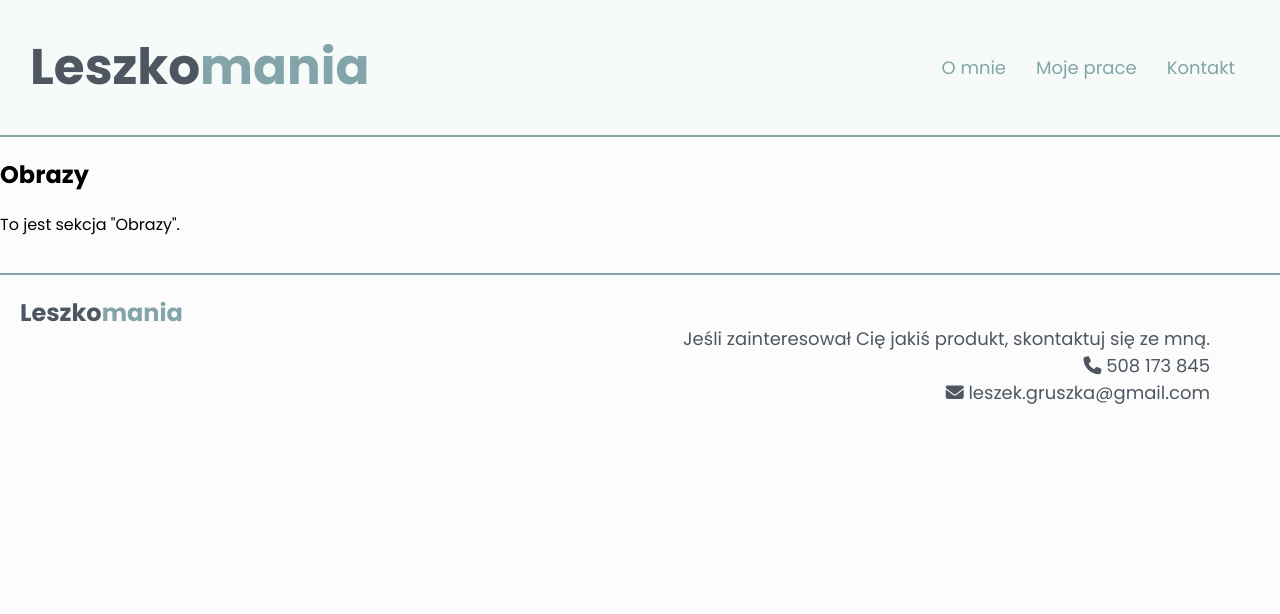
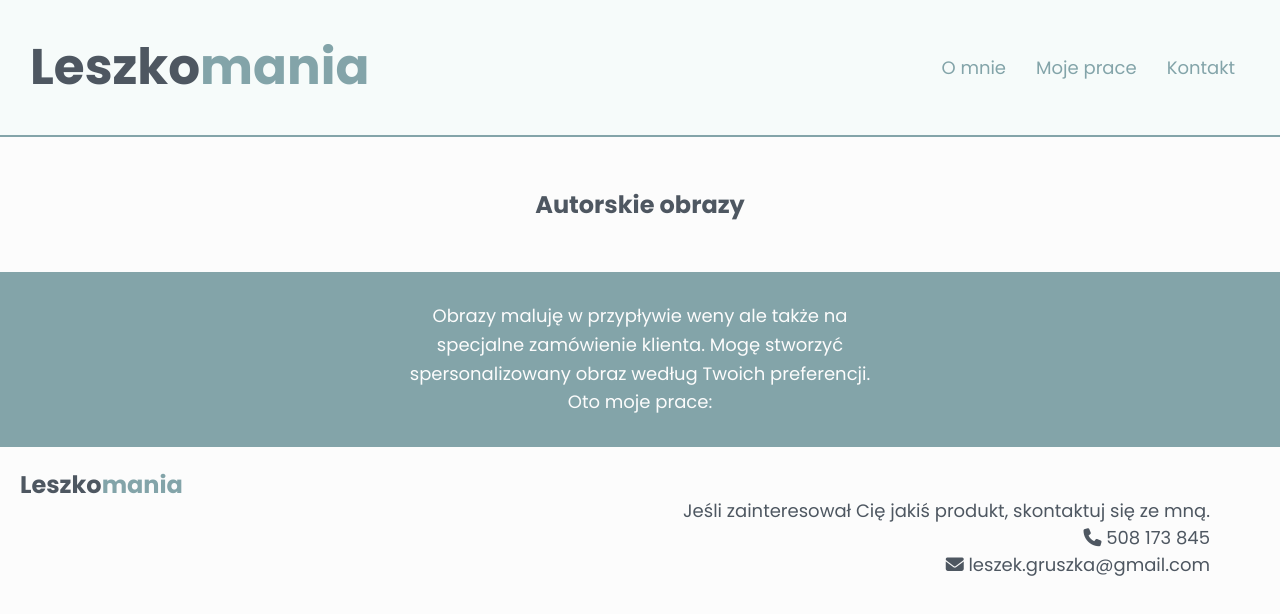
Before and after one commit to korneliagruszka/leszkomania, a React (Create React App) app: page /pictures in a window 1280 px wide. Shown: the top 614 px of the page. Built offline with nearby package versions, Linux system fonts and the light colour scheme.

Commit message:
Images_tbc

```diff
--- a/src/components/Images/images.scss
+++ b/src/components/Images/images.scss
@@ -1 +1,27 @@
 @import 'src/style/colors.scss';
+
+.images_header {
+    margin: 50px 0;
+    text-align: center;
+    font-size: 24px;
+    color: $color-dark-gray;
+  }
+
+.images_text {
+    font-size: 18px;
+    line-height: 1.6;
+    color: $color-white;
+    padding: 10px;
+    background-color: $color-cadet-gray;
+    border-top: 2px solid $color-cadet-gray;
+    margin-bottom: -36px;
+    display: flex;
+    justify-content: center;
+    align-items: center;
+    text-align: center;
+
+        p {
+            width: 495px;
+            text-align: center;
+        }
+}
--- a/src/components/Images/images.tsx
+++ b/src/components/Images/images.tsx
@@ -3,9 +3,10 @@ import './images.scss';
 
 const Images: React.FC = () => {
     return (
-      <div>
-        <h2>Obrazy</h2>
-        <p>To jest sekcja "Obrazy".</p>
+      <div className='images_container'>
+        <h2 className='images_header'>Autorskie obrazy</h2>
+        <div className='images_text'>
+        <p>Obrazy maluję w przypływie weny ale także na specjalne zamówienie klienta. Mogę stworzyć spersonalizowany obraz według Twoich preferencji. Oto moje prace:</p></div>
       </div>
     );
   };
```
